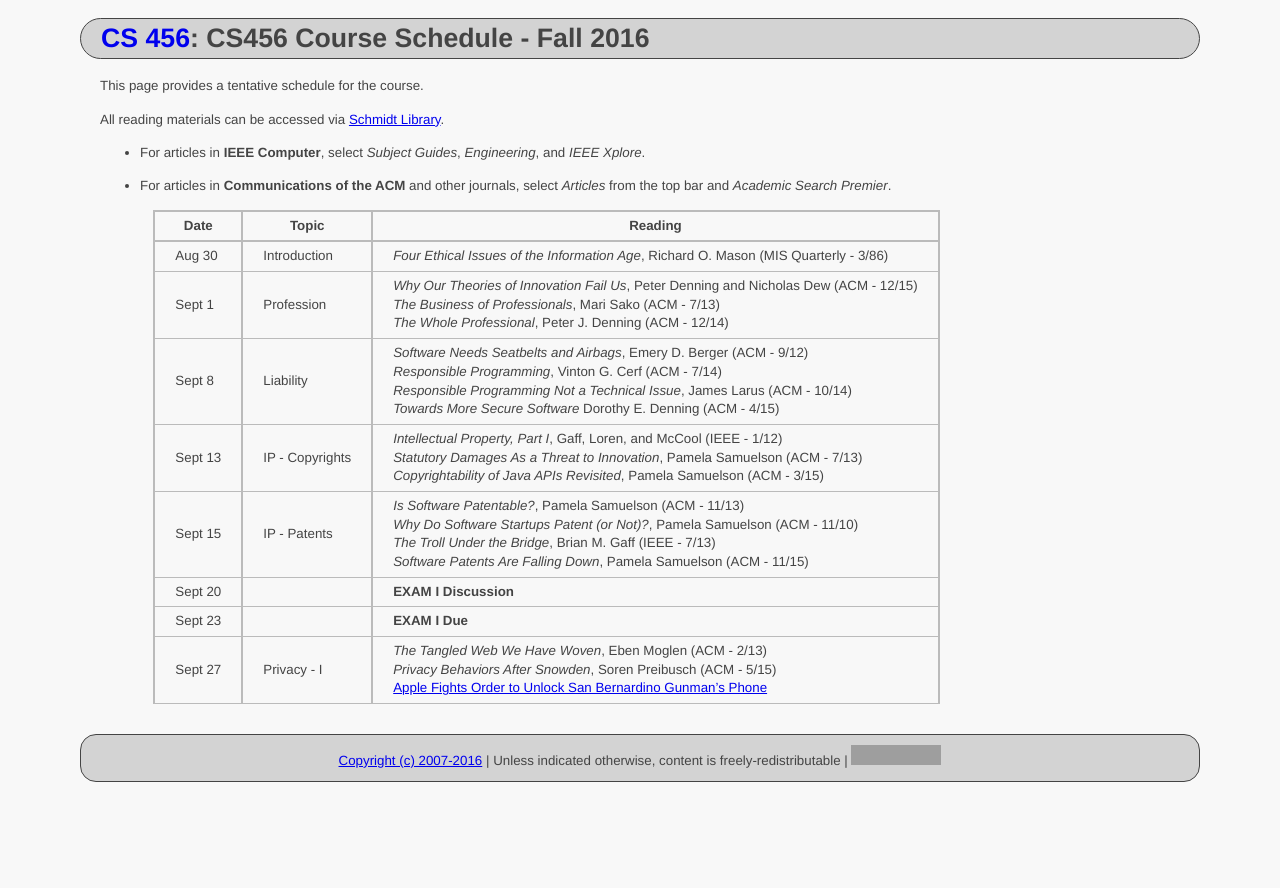
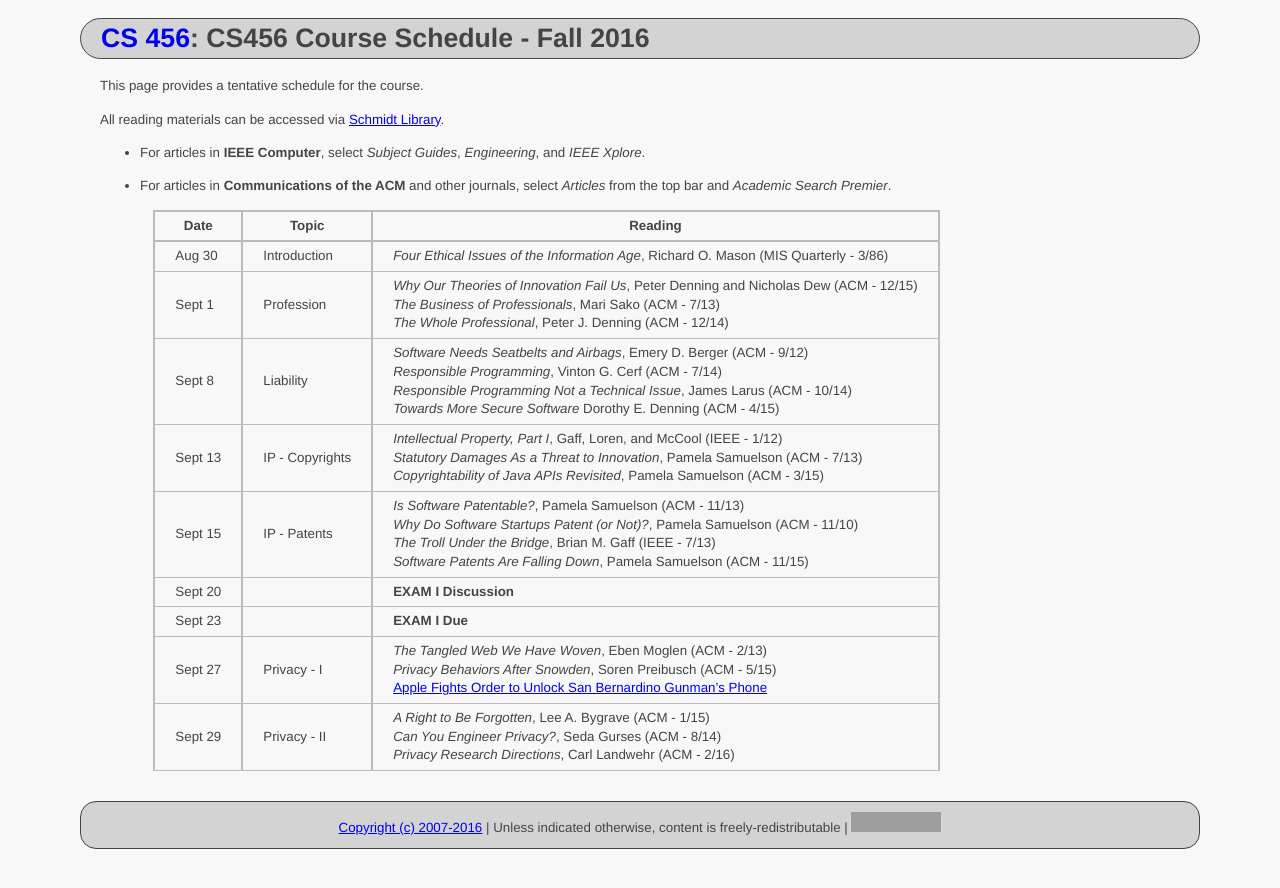
Before and after one commit to ycpcs/cs456-fall2016, a Jekyll site: the page built from schedule/index.md, in a window 1280 px wide. Shown: the top 888 px of the page. Built offline with Jekyll 4.4.1, drawn with Linux system fonts in a browser that asks for light colours; grey boxes are pictures that could not be loaded.

Commit message:
add privacy articles
add privacy articles

```diff
--- a/schedule/index.md
+++ b/schedule/index.md
@@ -22,6 +22,7 @@ All reading materials can be accessed via [Schmidt Library](http://library.ycp.e
 > Sept 20 |                 | **EXAM I Discussion** |
 > Sept 23 |                 | **EXAM I Due** |
 > Sept 27 | Privacy - I     | *The Tangled Web We Have Woven*, Eben Moglen (ACM - 2/13) <br /> *Privacy Behaviors After Snowden*, Soren Preibusch (ACM - 5/15) <br /> [Apple Fights Order to Unlock San Bernardino Gunman's Phone](http://www.nytimes.com/2016/02/18/technology/apple-timothy-cook-fbi-san-bernardino.html?_r=0) |
+> Sept 29 | Privacy - II    | *A Right to Be Forgotten*, Lee A. Bygrave (ACM - 1/15) <br /> *Can You Engineer Privacy?*, Seda Gurses (ACM - 8/14) <br /> *Privacy Research Directions*, Carl Landwehr (ACM - 2/16) |
 
 
 
```
